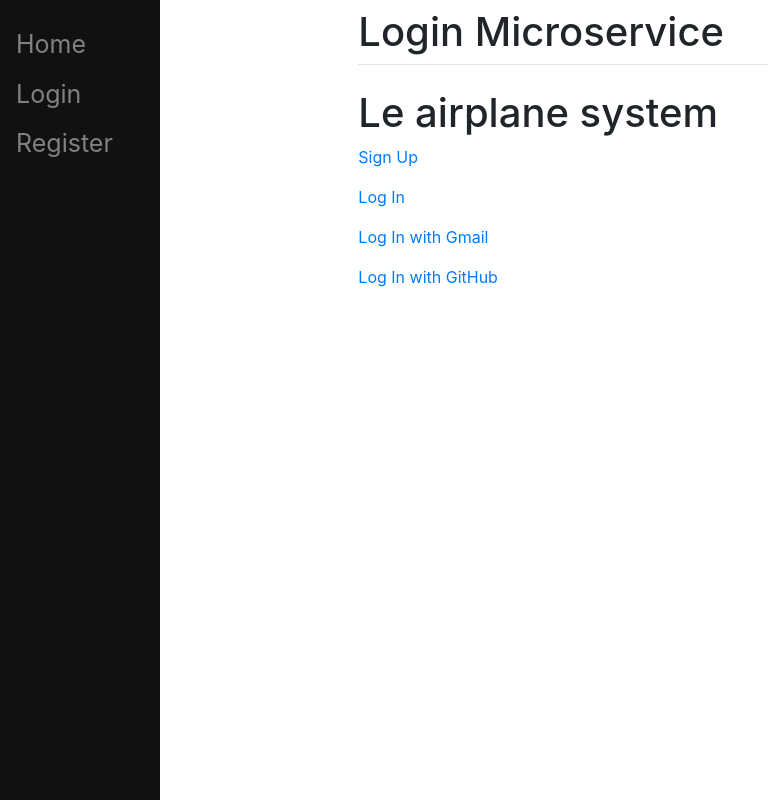
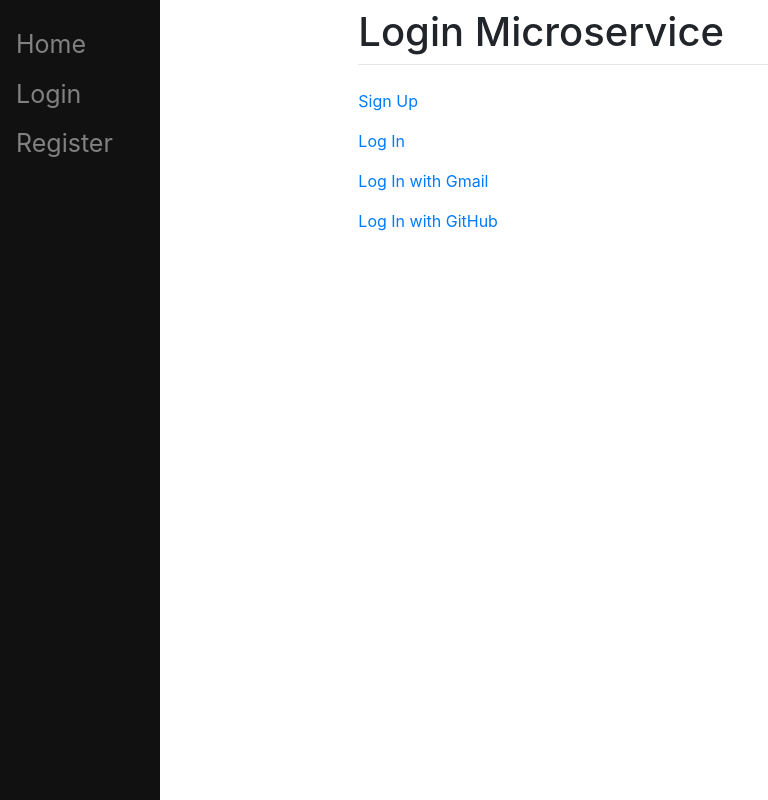
Before and after one commit to Nord-A/LoginMicroservice, a Django app: page / in a window 1280 px wide. Shown: the whole page, without its empty margins (0-768 px from the left). Run offline with Django 3.2, Linux system fonts and the light colour scheme; some libraries are stand-ins or nearby versions.

Commit message:
base.html changed.

```diff
--- a/main/templates/main/home.html
+++ b/main/templates/main/home.html
@@ -5,7 +5,7 @@
 {% endblock %}
 
 {% block content %}
-<h1>Le airplane system</h1>
+
 
 
 {% load socialaccount %}
```
